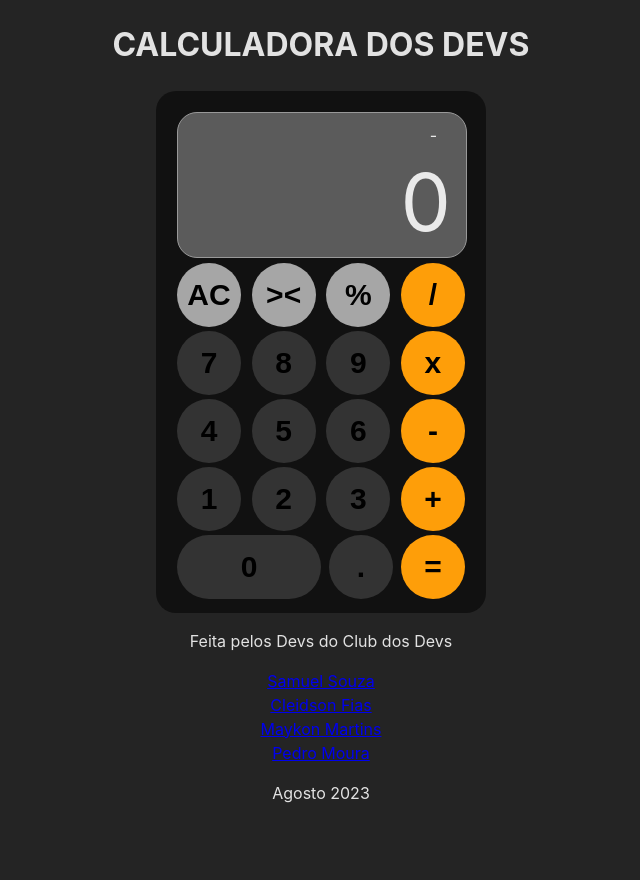
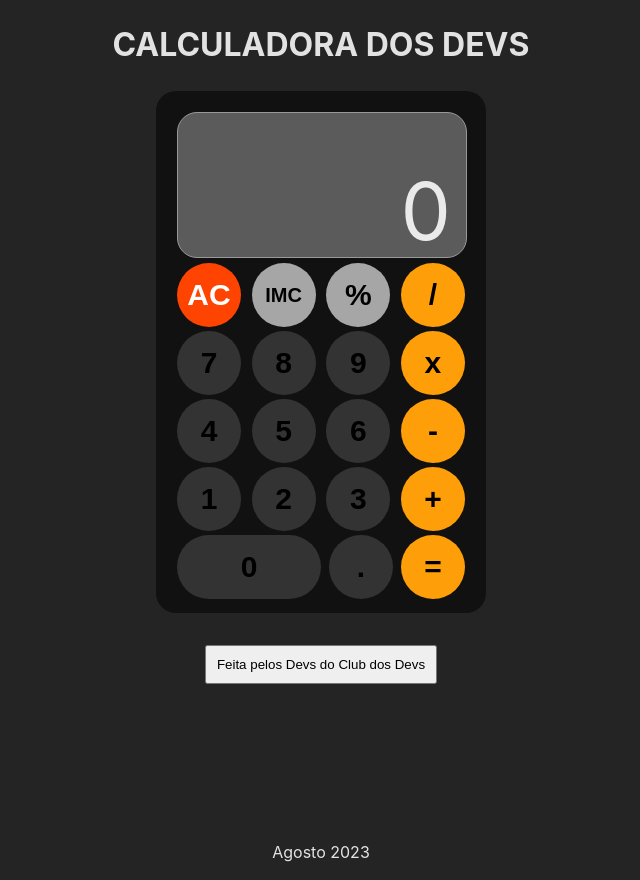
Before and after one commit to plfmoura/calculadora-dos-devs, a React (Vite) app: page / in a window 1280 px wide. Shown: the whole page, without its empty margins (319-959 px from the left). Before the commit the page ends 821 px from the top, so only its background shows below. Built offline with nearby package versions, Linux system fonts and the light colour scheme.

Commit message:
feat: added IMC actions
Co-authored-by: smksouza <smksouza.dev@gmail.com>
Co-authored-by: CFias <cleidson.fias@hotmail.com>
Co-authored-by: DevMartins03 <dev.martins03@gmail.com>
Co-authored-by: BieelS <bieelss01@gmail.com>
Co-authored-by: andreluizcnunes <andre.doctors@gmail.com>

```diff
--- a/src/App.css
+++ b/src/App.css
@@ -29,7 +29,13 @@
 
 .calculator-display .calculator-result {
   font-size: 5rem;
-  margin: -15px 15px 0 0;
+  margin: -25px 15px 0 0;
+}
+
+.calculator-display .calculator-imc-feedback {
+  font-size: .8rem;
+  margin-right: 10%;
+  font-weight: 700;
 }
 
 .calculator-display .calculator-temporary {
@@ -63,7 +69,37 @@
 }
 
 .footer-align {
+  text-align: center;
+  overflow: hidden;
+}
+
+.footer-btn {
+  margin-top: 2rem;
+  cursor: pointer;
+  padding: 10px;
+}
+
+.name-container {
   display: flex;
   flex-direction: column;
   align-items: center;
+  opacity: 1;
+  transform: translateY(-150px);
+  transition: all 500ms ease-in-out;
+  background-color: #111;
+  opacity: 0;
+  pointer-events: none;
+  padding: 10px;
 }
+
+.name-container a {
+  color: #fff;
+  font-weight: bold;
+}
+
+.active {
+  transform: translateY(0px);
+  opacity: 1;
+  pointer-events: fill;
+  margin-top: 10px;
+}
--- a/src/App.jsx
+++ b/src/App.jsx
@@ -1,12 +1,15 @@
-import { useState } from 'react'
+import { useEffect, useState } from 'react'
 import './App.css'
 import CustomButton from './components/CustomButton'
+import { checkIMC } from './utils/checkIMC';
 
-function App() {
+export default function App() {
   const [firstTerm, setFirsTerm] = useState(null);
   const [operator, setOperator] = useState(null);
   const [count, setCount] = useState("0");
   const [temp, setTemp] = useState([]);
+  const [imc, setImc] = useState(false);
+  const [imcFeedback, setImcFeedback] = useState("-");
 
   const handleClick = (value) => {
     setTemp([temp + value])
@@ -25,6 +28,14 @@ function App() {
 
   const onRequestValue = () => {
     let result;
+    if (imc === true) {
+      let weight = Number(firstTerm);
+      let height = Number(count) * Number(count)
+      result = weight / height;
+      setTemp([`${temp} = ${result.toFixed(2)}`]);
+      setImcFeedback(checkIMC(Number(result.toFixed(2))));
+      setCount(result.toFixed(2));
+    } else {
       if (firstTerm !== null && operator !== null && count !== null) {
         switch (operator) {
           case "+":
@@ -40,13 +51,14 @@ function App() {
           case "x":
             result = Number(firstTerm) * Number(count);
             setTemp([`${temp}=${result}`]);
-          setCount(result);
+            setCount(result.toFixed());
             break;
           default:
             result = Number(firstTerm) / Number(count);
             setTemp([`${temp}=${result}`]);
             setCount(result);
             break;
+        }
       }
     }
   };
@@ -57,6 +69,9 @@ function App() {
       setOperator(operator);
       setCount("0");
     }
+    if (operator === 'IMC') {
+      setImc(true);
+    }
   };
 
   const handleCleanDisplay = () => {
@@ -64,7 +79,11 @@ function App() {
     setTemp([])
     setFirsTerm(null);
     setOperator(null);
+    setImc(false);
+    setImcFeedback("-");
   };
+
+  const [active, setActive] = useState(false);
 
   return (
     <main className='App'>
@@ -73,13 +92,14 @@ function App() {
       </header>
       <article className='app-container'>
         <section className="calculator-display">
-          <span className='calculator-temporary'>{temp.length == 0 ? "-" : temp}</span>
+          <span style={{ opacity: temp.length == 0 ? 0 : 1 }} className='calculator-temporary'>{temp.length == 0 ? "-" : temp}</span>
+          <span style={{ opacity: imcFeedback === "-" ? 0 : 1 }} className='calculator-imc-feedback'>{imcFeedback.toUpperCase()}</span>
           <span className='calculator-result'>{count}</span>
         </section>
         <section className="calculator-pad">
           <div className="button-align">
-            <CustomButton onPress={() => handleCleanDisplay()} value={"AC"} variant={'primary-btn'} />
-            <CustomButton onPress={() => console.log('><')} value={"><"} variant={'primary-btn'} />
+            <CustomButton sx={styles.erase_btn} onPress={() => handleCleanDisplay()} value={"AC"} variant={'primary-btn'} />
+            <CustomButton sx={styles.imc_btn} onPress={() => handleOperation('IMC')} value={"IMC"} variant={'primary-btn'} />
             <CustomButton onPress={() => handleClick('%')} value={"%"} variant={'primary-btn'} />
             <CustomButton onPress={() => handleOperation('/')} value={"/"} variant={'secondary-btn'} />
           </div>
@@ -109,16 +129,26 @@ function App() {
         </section>
       </article>
       <footer className='footer-align'>
-        <p>Feita pelos Devs do Club dos Devs</p>
+        <button className='footer-btn' onClick={() => setActive(!active)}>Feita pelos Devs do Club dos Devs</button>
+        <div className={active ? 'name-container active' : 'name-container'}>
           <a href='https://github.com/smksouza' target='blank'>Samuel Souza</a>
           <a href='https://github.com/cfias'>Cleidson Fias</a>
           <a href='https://github.com/devmartins03'>Maykon Martins</a>
           <a href='https://github.com/plfmoura'>Pedro Moura</a>
+          <a href='https://github.com/plfmoura'>Gabriel Santos</a>
+        </div>
         <p>Agosto 2023</p>
       </footer>
     </main>
-
   )
 }
 
-export default App
+const styles = {
+  imc_btn: {
+    fontSize: 20
+  },
+  erase_btn: {
+    backgroundColor: '#ff4402',
+    color: '#fff'
+  }
+}
--- a/src/components/CustomButton/index.jsx
+++ b/src/components/CustomButton/index.jsx
@@ -1,10 +1,10 @@
 import React from 'react'
 import './styles.css'
 
-export default function CustomButton({ value, onPress, variant, useId }) {
+export default function CustomButton({ value, onPress, variant, useId, sx }) {
 
   return (
-    <button type='button' id={!useId && "btn"} className={ variant ? variant : 'default-btn' } onClick={ onPress }>
+    <button type='button' style={sx && sx} id={!useId && "btn"} className={ variant ? variant : 'default-btn' } onClick={ onPress }>
       { value }
     </button>
   )
--- /dev/null
+++ b/src/utils/checkIMC.js
@@ -0,0 +1,15 @@
+export const checkIMC = (check) => {
+    let feedback;
+
+    if (check < 18.5) {
+        feedback = "Abaixo do peso"
+    } else if (check > 18.5 && check < 24.9) {
+        feedback = "Peso normal"
+    } else if (check > 25 && check < 29.9) {
+        feedback = "Sobrepeso"
+    } else {
+        feedback = "Obesidade"
+    }
+
+    return feedback;
+}
```
Lines whose indentation alone changed are shown as unchanged.
